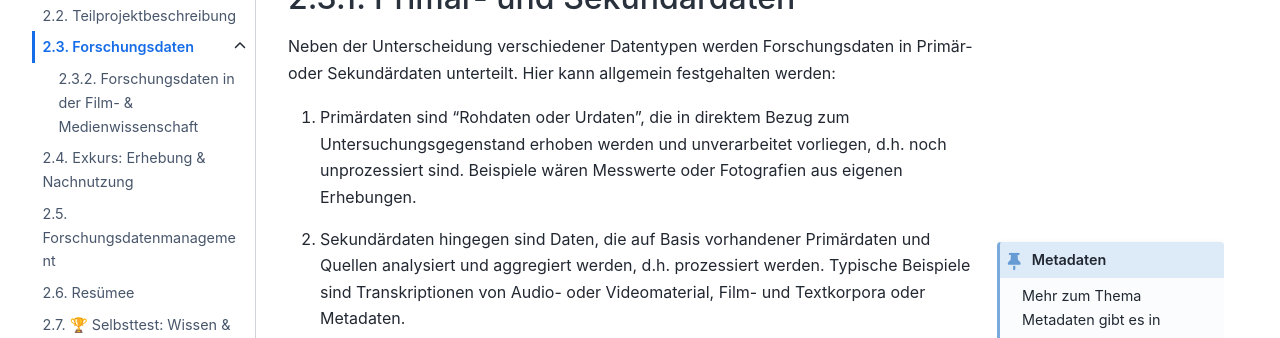
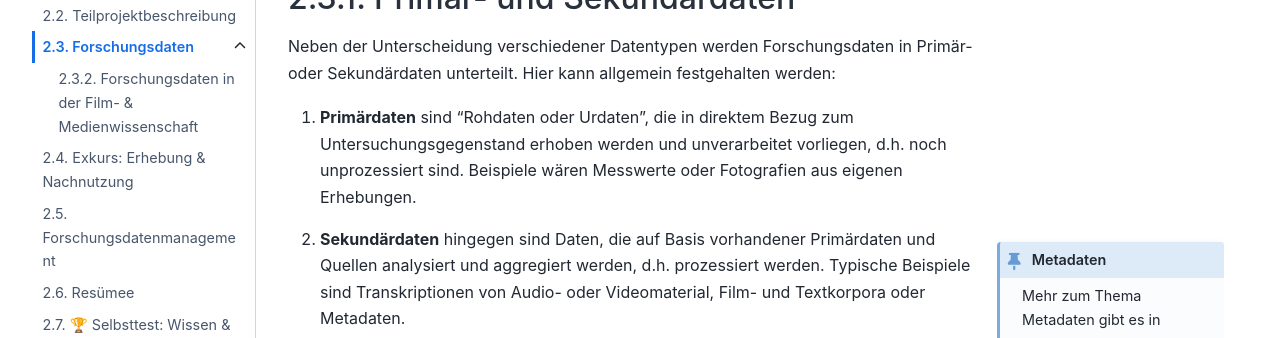
Before and after one commit to lam1aa/Bewegtes-Bild-Fallstudie-3, a Jupyter Book: the page built from 02_forschungsdaten_fdm/forschungsdaten.md, in a window 1280 px wide and 900 px high, scrolled down 1551 px. Shown: the part 193-531 px from the top of the window. Built offline with Jupyter Book 1.0.4 settings and Sphinx 7.4.7 and the Sphinx Book theme 1.1.4, drawn with Linux system fonts in a browser that asks for light colours.

Commit message:
docs: minor changes and adjustments on subchapter 02

`````diff
--- a/02_forschungsdaten_fdm/forschungsdaten.md
+++ b/02_forschungsdaten_fdm/forschungsdaten.md
@@ -115,13 +115,13 @@ Diese Daten können bereits von Grund auf, also in ihrem Ursprung, digital sein.
 
 Neben der Unterscheidung verschiedener Datentypen werden Forschungsdaten in Primär- oder Sekundärdaten unterteilt. Hier kann allgemein festgehalten werden:
 
-1. Primärdaten sind "Rohdaten oder Urdaten", die in direktem Bezug zum Untersuchungsgegenstand erhoben werden und unverarbeitet vorliegen, d.h. noch unprozessiert sind. Beispiele wären Messwerte oder Fotografien aus eigenen Erhebungen.
+1. **Primärdaten** sind "Rohdaten oder Urdaten", die in direktem Bezug zum Untersuchungsgegenstand erhoben werden und unverarbeitet vorliegen, d.h. noch unprozessiert sind. Beispiele wären Messwerte oder Fotografien aus eigenen Erhebungen.
 ````{margin}
 ```{admonition} Metadaten
 :class: hinweis
 Mehr zum Thema Metadaten gibt es in Kapitel [Metadaten & Metadatenstandards](../03_metadaten/einführung_metadaten.md)
 ```
 ````
-2. Sekundärdaten hingegen sind Daten, die auf Basis vorhandener Primärdaten und Quellen analysiert und aggregiert werden, d.h. prozessiert werden. Typische Beispiele sind Transkriptionen von Audio- oder Videomaterial, Film- und Textkorpora oder Metadaten.
+2. **Sekundärdaten** hingegen sind Daten, die auf Basis vorhandener Primärdaten und Quellen analysiert und aggregiert werden, d.h. prozessiert werden. Typische Beispiele sind Transkriptionen von Audio- oder Videomaterial, Film- und Textkorpora oder Metadaten.
 
 Doch wie sieht es mit dieser Unterscheidung in der Film- und Medienwissenschaft aus? Welche fachspezifischen Datentypen und Kategorisierungen können hier ausgemacht werden? Und wie kann die Frage nach der Erhebung oder Nachnutzung bereits bestehender Daten unter kritischen Gesichtspunkten beleuchtet werden?
`````
Also changed, not shown: 02_forschungsdaten_fdm/erhebung_nachnutzung.md (+10 -5 lines).
